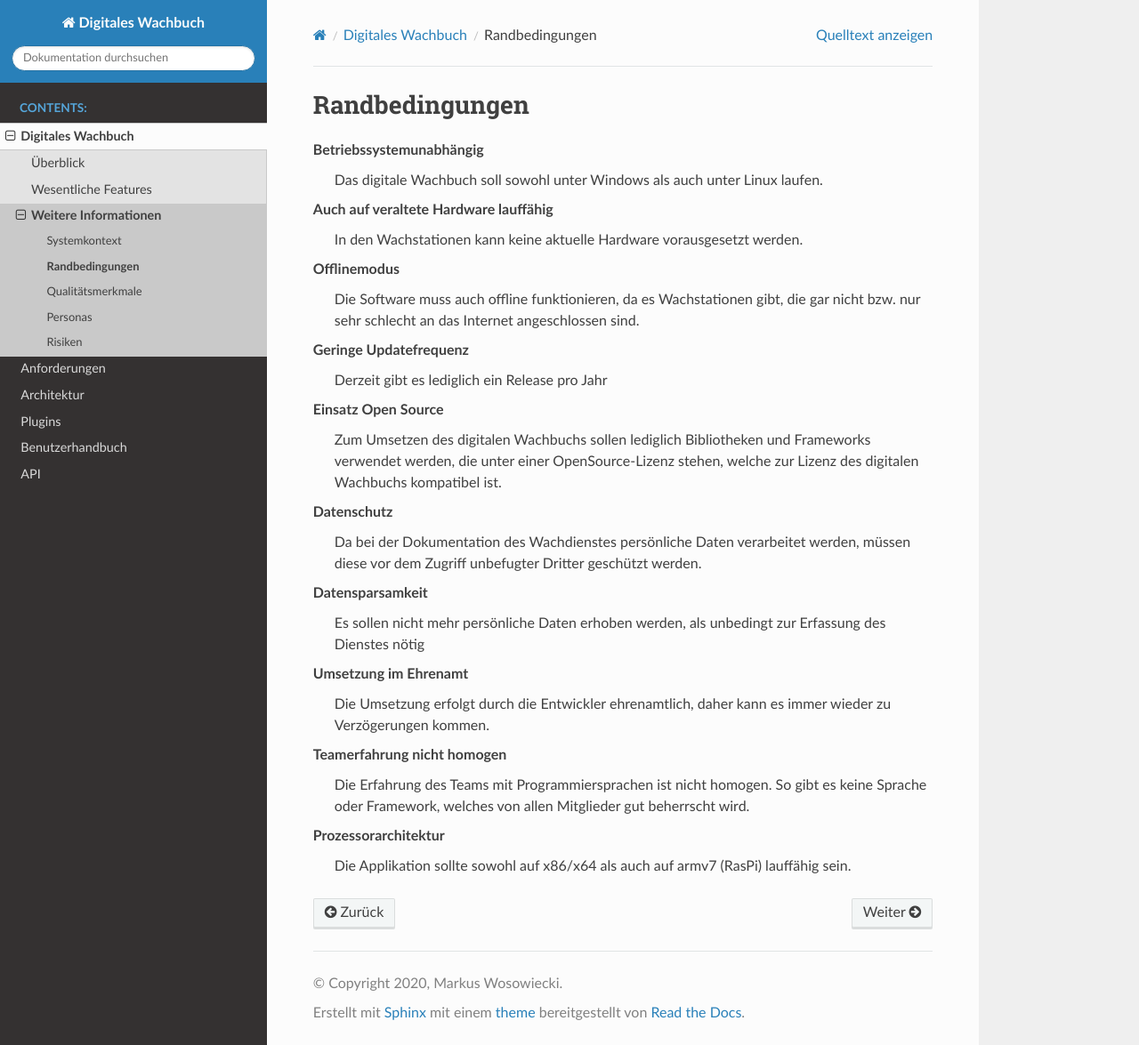
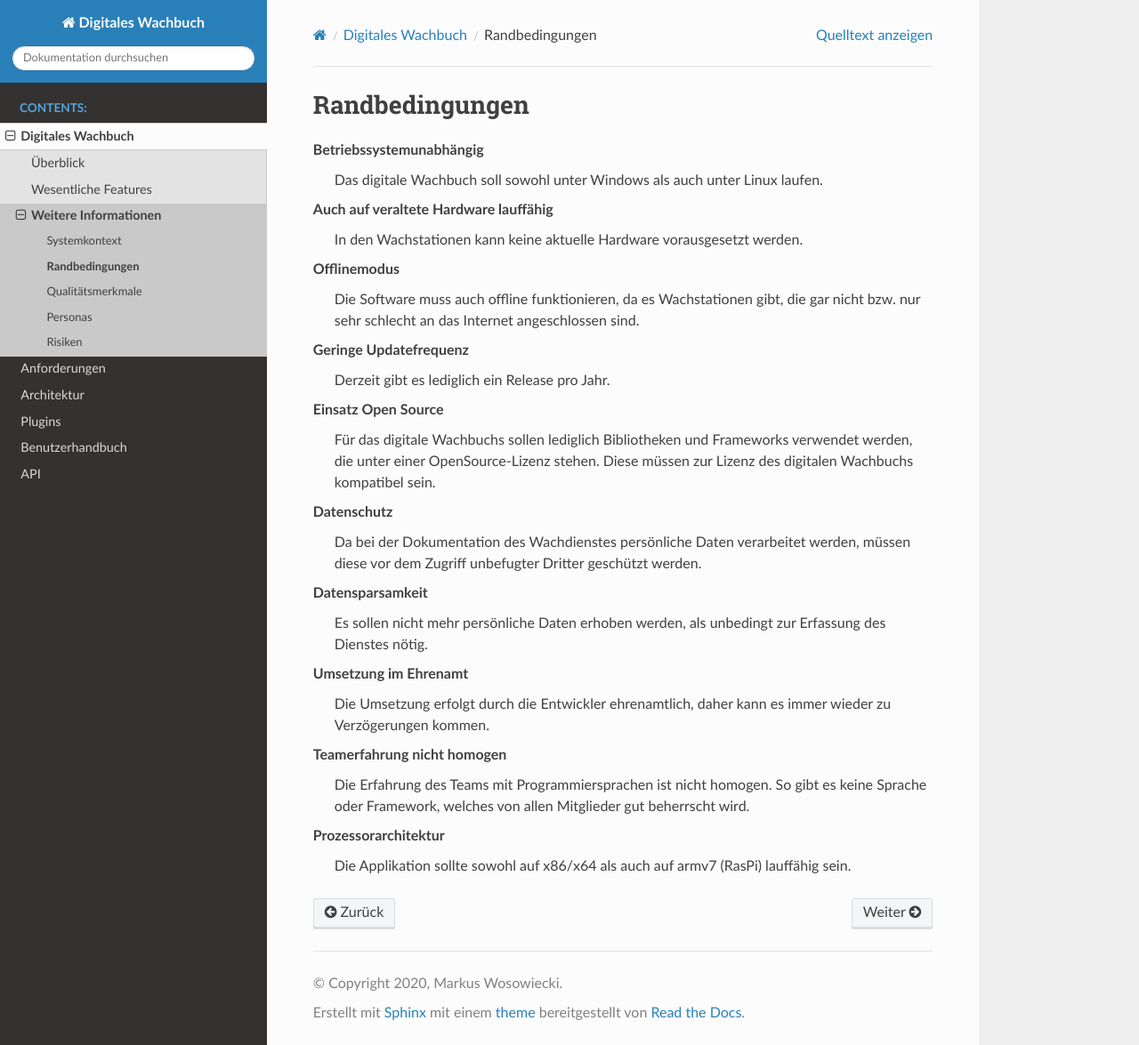
Before and after one commit to Kreiswasserwacht-Wurzburg/digitales_wachbuch, a Sphinx documentation site: the page built from docs/source/overview/boundary.rst, in a window 1280 px wide and 1175 px high. Shown: the whole window at 89% size. Built offline with Sphinx 7.4.7 and the Read the Docs theme 2.0.0, drawn with Linux system fonts in a browser that asks for light colours.

Commit message:
Update boundary.rst
Formulierung des Absatzes "Einsatz Open Source" überarbeitet. Inhaltlich ist dieser unverändert.

```diff
--- a/docs/source/overview/boundary.rst
+++ b/docs/source/overview/boundary.rst
@@ -11,16 +11,16 @@ Offlinemodus
     Die Software muss auch offline funktionieren, da es Wachstationen gibt, die gar nicht bzw. nur sehr schlecht an das Internet angeschlossen sind.
 
 Geringe Updatefrequenz
-    Derzeit gibt es lediglich ein Release pro Jahr
+    Derzeit gibt es lediglich ein Release pro Jahr.
 
 Einsatz Open Source
-    Zum Umsetzen des digitalen Wachbuchs sollen lediglich Bibliotheken und Frameworks verwendet werden, die unter einer OpenSource-Lizenz stehen, welche zur Lizenz des digitalen Wachbuchs kompatibel ist.
+    Für das digitale Wachbuchs sollen lediglich Bibliotheken und Frameworks verwendet werden, die unter einer OpenSource-Lizenz stehen. Diese müssen zur Lizenz des digitalen Wachbuchs kompatibel sein.
 
 Datenschutz
     Da bei der Dokumentation des Wachdienstes persönliche Daten verarbeitet werden, müssen diese vor dem Zugriff unbefugter Dritter geschützt werden.
 
 Datensparsamkeit
-    Es sollen nicht mehr persönliche Daten erhoben werden, als unbedingt zur Erfassung des Dienstes nötig
+    Es sollen nicht mehr persönliche Daten erhoben werden, als unbedingt zur Erfassung des Dienstes nötig.
 
 Umsetzung im Ehrenamt
     Die Umsetzung erfolgt durch die Entwickler ehrenamtlich, daher kann es immer wieder zu Verzögerungen kommen.
```
